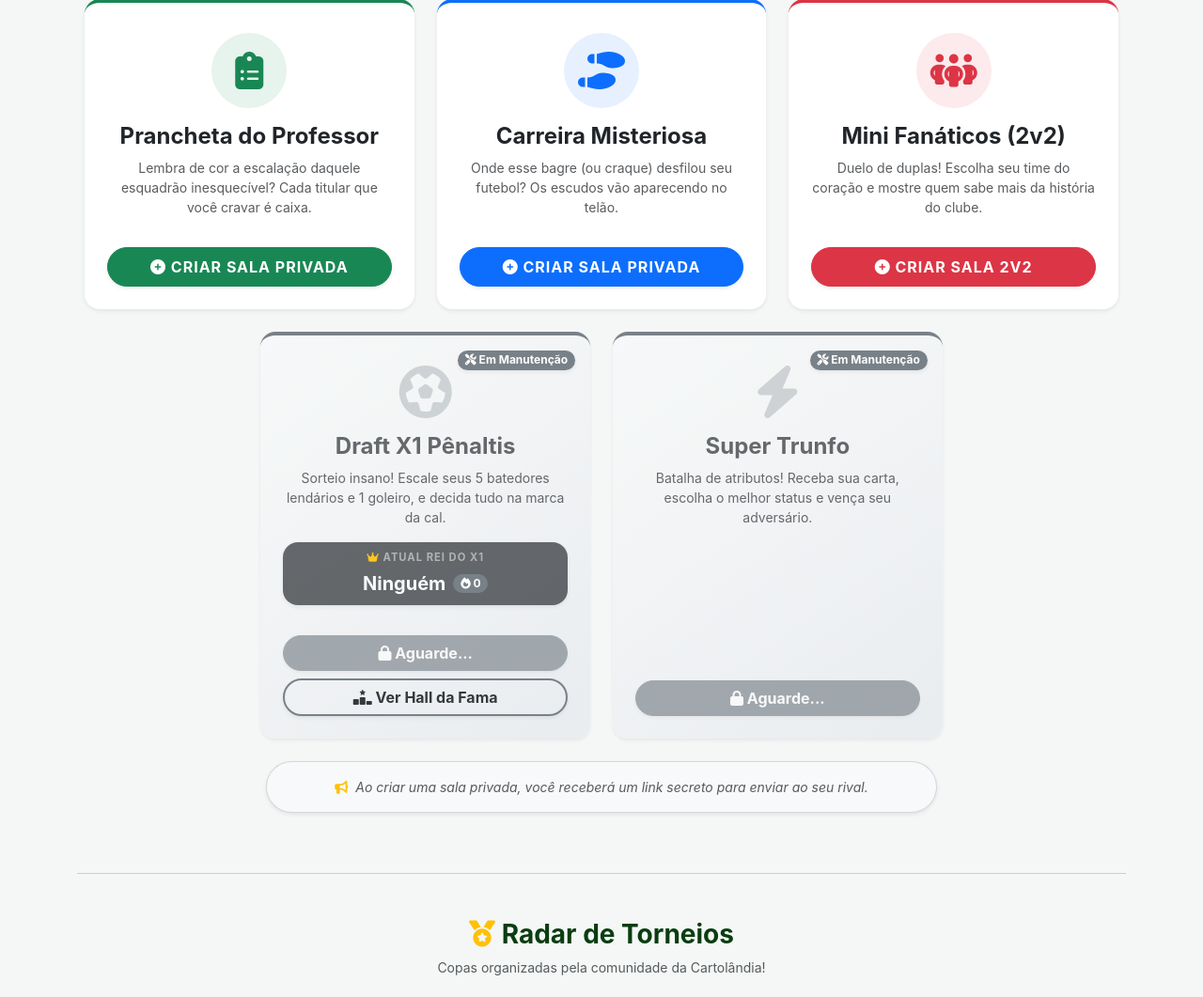
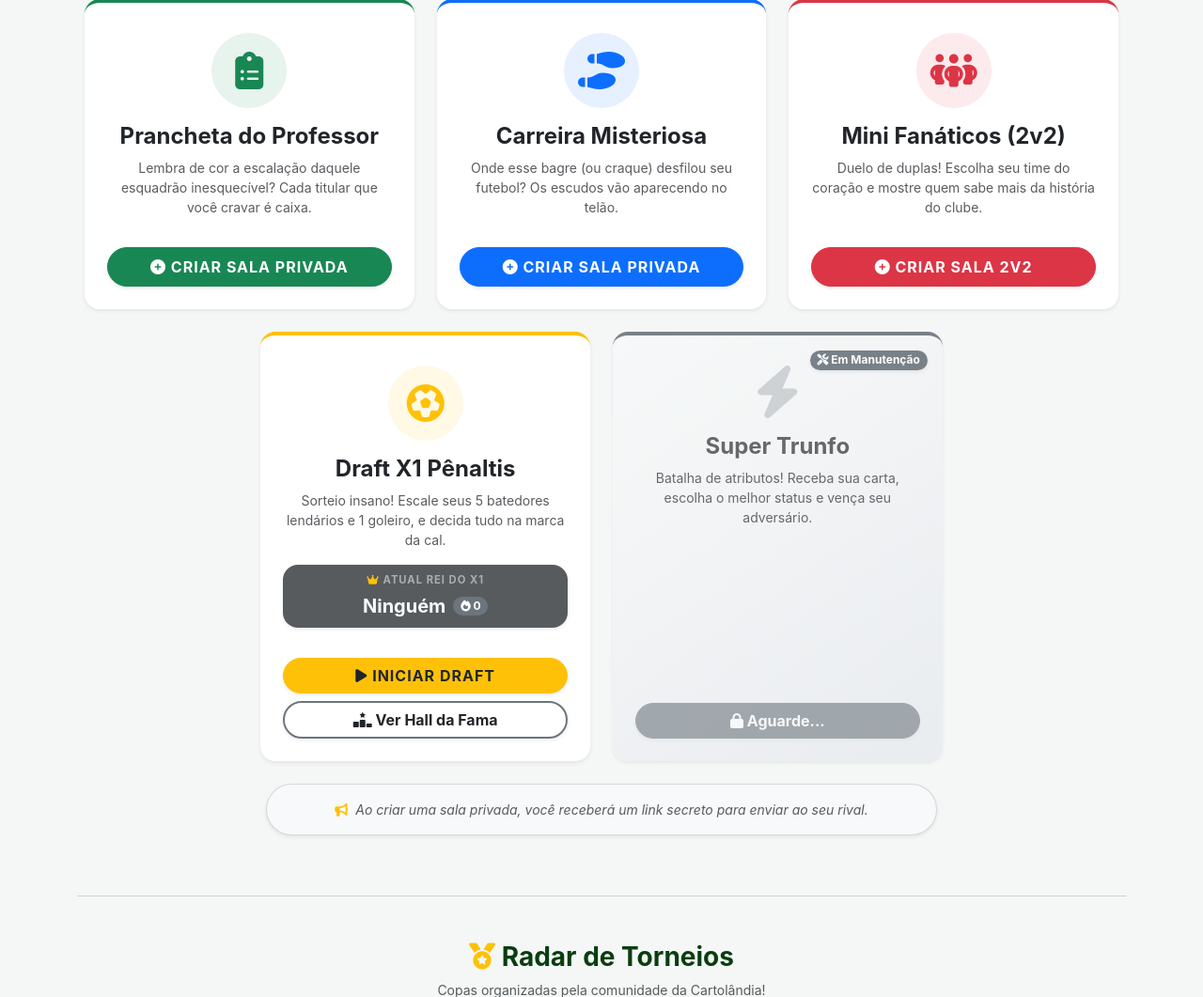
Before and after one commit to JullioDutra/BolaoCopa, a Django app: page /duelos/ in a window 1280 px wide. Shown: the part 177-1238 px from the top of the page at 94% size. Run offline with Django 5.2, Linux system fonts and the light colour scheme; data that the repository does not hold is empty.

Commit message:
Update card details and button styles in HTML

```diff
--- a/templates/duelos/listar_desafios.html
+++ b/templates/duelos/listar_desafios.html
@@ -104,18 +104,15 @@
         </div>
     </div>
 
-    <!-- NOVO JOGO: Draft X1 Pênaltis (EM MANUTENÇÃO) -->
+    <!-- Card: Draft X1 Pênaltis -->
     <div class="col-12 col-md-6 col-lg-4">
-        <div class="card card-clean h-100 text-center p-4 shadow-sm border-0 border-top border-4 border-secondary rounded-4 position-relative" style="background: linear-gradient(145deg, #f8f9fa, #e9ecef); opacity: 0.9;">
-            <!-- Badge de Manutenção -->
-            <span class="badge bg-secondary position-absolute top-0 end-0 m-3 shadow-sm rounded-pill">
-                <i class="fa-solid fa-screwdriver-wrench"></i> Em Manutenção
-            </span>
-
+        <div class="card card-action card-clean h-100 text-center p-4 shadow-sm border-0 border-top border-4 border-warning rounded-4">
             <div class="mb-3 mt-2">
-                <i class="fa-solid fa-futbol text-secondary" style="font-size: 3.5rem; opacity: 0.3;"></i>
+                <div class="bg-warning bg-opacity-10 rounded-circle d-inline-flex align-items-center justify-content-center" style="width: 80px; height: 80px;">
+                    <i class="fa-solid fa-futbol text-warning" style="font-size: 2.5rem;"></i>
+                </div>
             </div>
-            <h4 class="fw-bold text-muted">Draft X1 Pênaltis</h4>
+            <h4 class="fw-bold">Draft X1 Pênaltis</h4>
             <p class="text-muted small mb-3">
                 Sorteio insano! Escale seus 5 batedores lendários e 1 goleiro, e decida tudo na marca da cal.
             </p>
@@ -138,8 +135,8 @@
             </div>
 
             <div class="mt-auto d-flex flex-column gap-2 pt-2">
-                <button type="button" class="btn btn-secondary w-100 fw-bold shadow-sm rounded-pill" disabled>
-                    <i class="fa-solid fa-lock"></i> Aguarde...
+                <button type="button" class="btn btn-warning w-100 fw-bold shadow-sm rounded-pill text-dark text-uppercase letter-spacing-1" data-bs-toggle="modal" data-bs-target="#modalConfigPenaltis">
+                    <i class="fa-solid fa-play"></i> Iniciar Draft
                 </button>
                 <a href="{% url 'minijogo:ranking_x1' %}" class="btn btn-outline-secondary text-dark w-100 fw-bold shadow-sm rounded-pill border-2">
                     <i class="fa-solid fa-ranking-star"></i> Ver Hall da Fama
@@ -148,7 +145,7 @@
         </div>
     </div>
 
-    <!-- Card Super Trunfo (EM MANUTENÇÃO) -->
+    <!-- Card: Super Trunfo (EM MANUTENÇÃO) -->
     <div class="col-12 col-md-6 col-lg-4">
         <div class="card card-clean h-100 text-center p-4 shadow-sm border-0 border-top border-4 border-secondary rounded-4 position-relative" style="background: linear-gradient(145deg, #f8f9fa, #e9ecef); opacity: 0.9;">
             <!-- Badge de Manutenção -->
```
